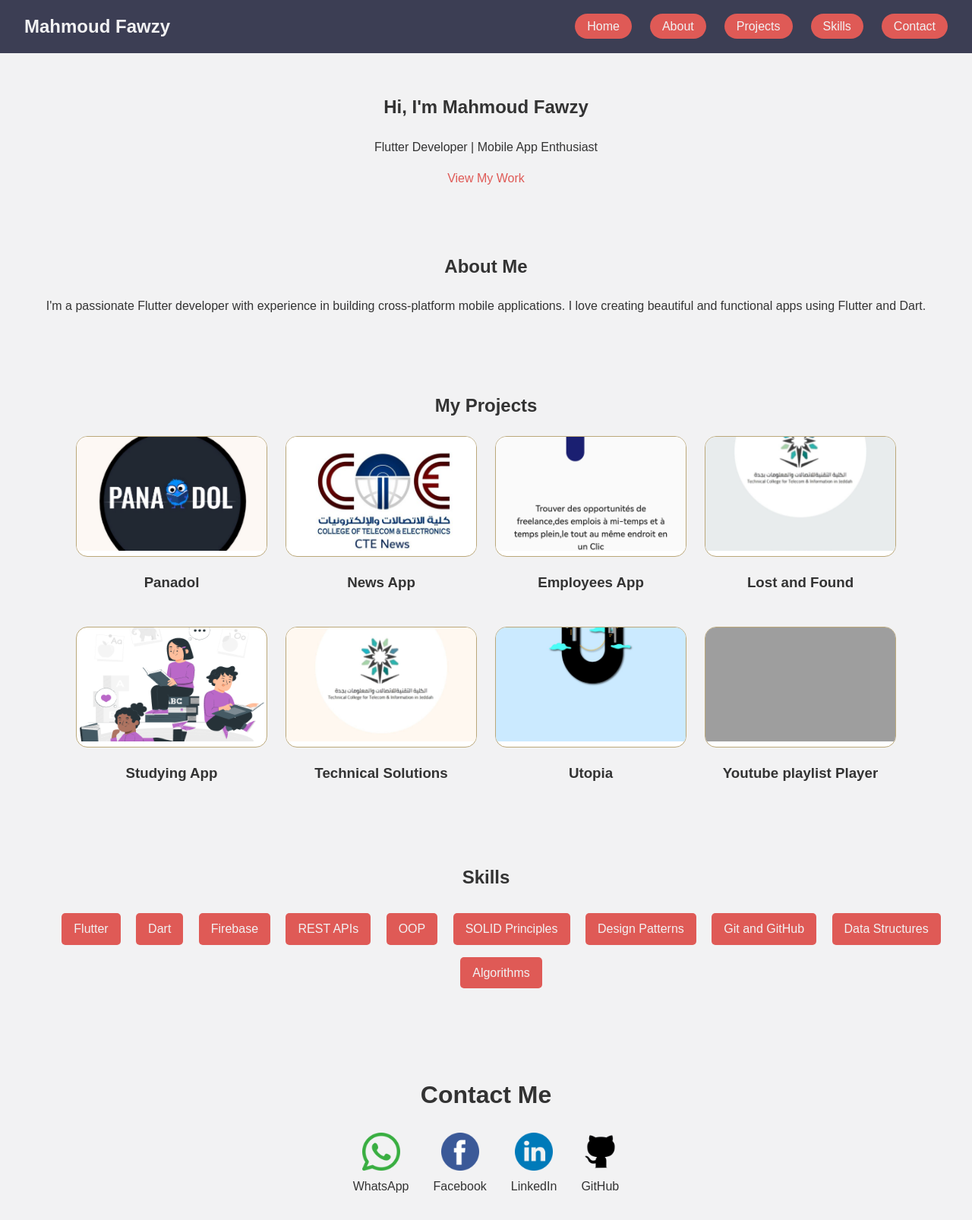
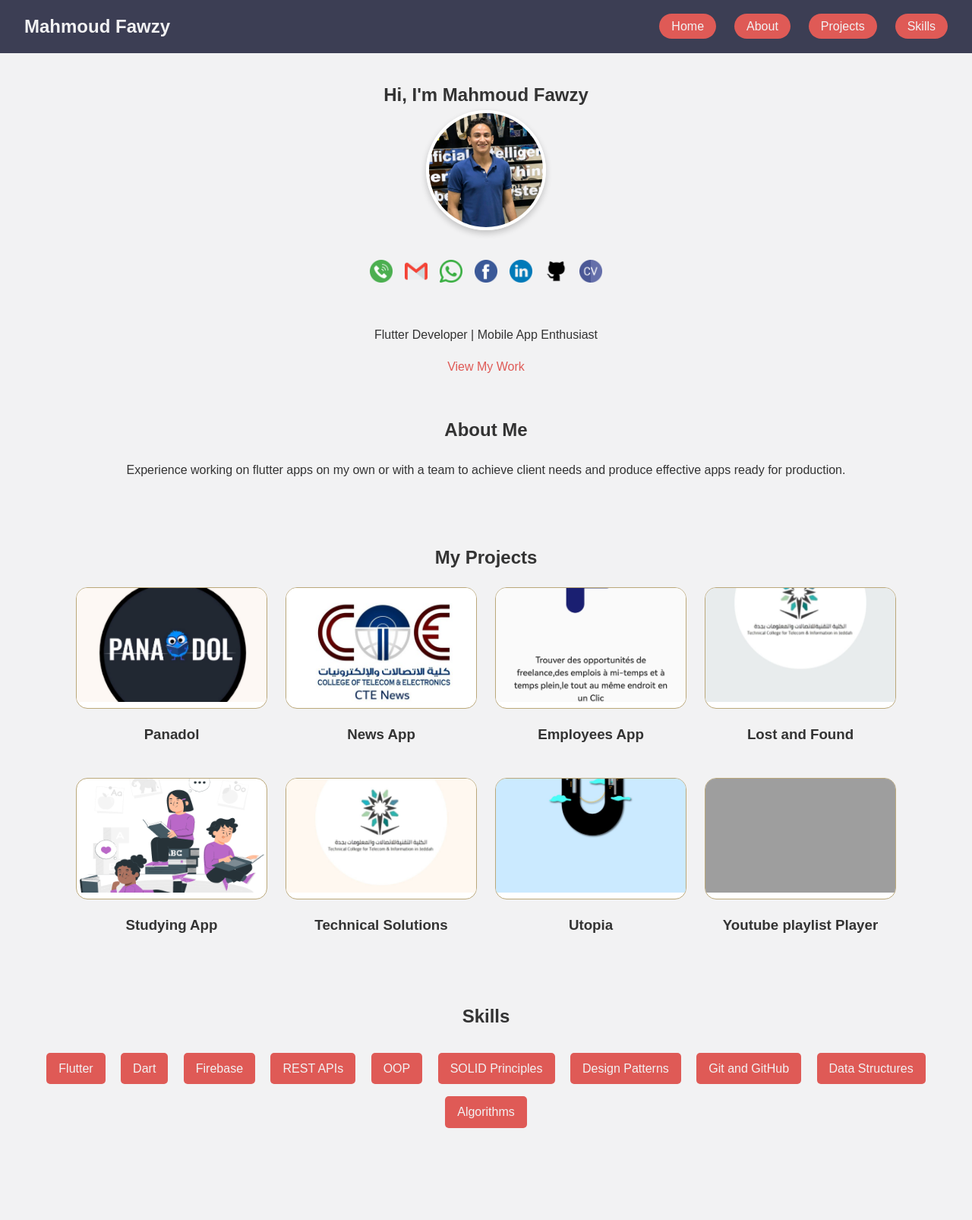
Before and after one commit to mahmoudFawzee/portfolio, a plain HTML site: page index.html in a window 1280 px wide. Shown: the whole page at 76% size. After the commit the page ends 1525 px from the top, so only its background shows below. Drawn offline with Linux system fonts and the light colour scheme; grey boxes are pictures that could not be loaded.

Commit message:
add some updates

```diff
--- a/index.html
+++ b/index.html
@@ -3,7 +3,7 @@
 <head>
   <meta charset="UTF-8">
   <meta name="viewport" content="width=device-width, initial-scale=1.0">
-  <title>Your Name - Flutter Developer</title>
+  <title>Mahmoud Fawzy - Flutter Developer</title>
   <link rel="stylesheet" href="style.css">
 </head>
 <body>
@@ -18,7 +18,6 @@
         <li><a href="#about">About</a></li>
         <li><a href="#projects">Projects</a></li>
         <li><a href="#skills">Skills</a></li>
-        <li><a href="#contact">Contact</a></li>
       </ul>
     </div>
   </nav>
@@ -28,7 +27,43 @@
 
 
     <h1>Hi, I'm Mahmoud Fawzy</h1>
+    <img src="assets/images/my_image.jpeg" alt="mahmoud fawzee" class="profile-image">
+    <!-- Contact Section -->
+  <section id="contact">
+    <form id="contact-form">
+    <div class="social-links">
 
+      <a href="tel:+201002998596" target="_blank" class="social-link">
+        <img src="assets/icons/phone-call.png" alt="mobile">
+
+      </a>
+
+      <a href="mailto:mahmoudfawzee1511@gmail.com" target="_blank" class="social-link">
+        <img src="assets/icons/gmail.png" alt="gmail">
+
+      </a>
+      <a href="https://wa.me/+201002998596" target="_blank" class="social-link">
+        <img src="assets/icons/whatsapp.png" alt="WhatsApp">
+
+      </a>
+      <a href="https://www.facebook.com/mahmoud.fawzee.7" target="_blank" class="social-link">
+        <img src="assets/icons/facebook.png" alt="Facebook">
+
+      </a>
+      <a href="https://www.linkedin.com/in/mahmoud-fawzee-08b196225" target="_blank" class="social-link">
+        <img src="assets/icons/linkedin.png" alt="LinkedIn">
+
+      </a>
+      <a href="https://github.com/mahmoudFawzee" target="_blank" class="social-link">
+        <img src="assets/icons/github.png" alt="GitHub">
+
+      </a>
+      <a href="assets/files/Mahmoud-Fawzee-flutter-developer-CV.pdf" download="Mahmoud-Fawzee-flutter-developer-CV.pdf" target="_blank" class="social-link">
+        <img src="assets/icons/cv-icon.png" alt="download cv">
+      </a>
+    </div>
+    </form>
+  </section>
     <p>Flutter Developer | Mobile App Enthusiast</p>
     <a href="#projects">View My Work</a>
   </section>
@@ -36,7 +71,7 @@
   <!-- About Section -->
   <section id="about">
     <h2>About Me</h2>
-    <p>I'm a passionate Flutter developer with experience in building cross-platform mobile applications. I love creating beautiful and functional apps using Flutter and Dart.</p>
+    <p>Experience working on flutter apps on my own or with a team to achieve client needs and produce effective apps ready for production.</p>
   </section>
 
 <!-- Projects Section -->
@@ -51,7 +86,7 @@
 <section id="project-details" style="display: none;">
     <a href="#projects" class="back-button">← Back to Projects</a>
     <div class="project-details-content">
-      <h1 id="project-name"></h1>
+      <h1 id="project-name">PROJECT 1</h1>
       <p id="project-description"></p>
       <div class="slider-container">
         <div id="project-images" class="project-images"></div>
@@ -80,33 +115,29 @@
   </section>
 
   <!-- Contact Section -->
-  <section id="contact">
+  <!-- <section id="contact">
     <form id="contact-form">
         <h2>Contact Me</h2>
     <div class="social-links">
-      <!-- WhatsApp -->
-      <a href="https://wa.me/+201002998596" target="_blank" class="social-link">
+      <!-- <a href="https://wa.me/+201002998596" target="_blank" class="social-link">
         <img src="assets/icons/whatsapp.png" alt="WhatsApp">
-        <span>WhatsApp</span>
       </a>
-      <!-- Facebook -->
       <a href="https://www.facebook.com/mahmoud.fawzee.7" target="_blank" class="social-link">
         <img src="assets/icons/facebook.png" alt="Facebook">
-        <span>Facebook</span>
+
       </a>
-      <!-- LinkedIn -->
       <a href="https://www.linkedin.com/in/mahmoud-fawzee-08b196225" target="_blank" class="social-link">
         <img src="assets/icons/linkedin.png" alt="LinkedIn">
-        <span>LinkedIn</span>
+
       </a>
-      <!-- GitHub -->
       <a href="https://github.com/mahmoudFawzee" target="_blank" class="social-link">
         <img src="assets/icons/github.png" alt="GitHub">
-        <span>GitHub</span>
       </a>
     </div>
     </form>
   </section>
+ -->
+
 
   <script src="script.js"></script>
 </body>
--- a/script.js
+++ b/script.js
@@ -15,6 +15,15 @@ document.getElementById('contact-form').addEventListener('submit', function (e)
     this.reset();
 });
 
+//cv download
+function downloadPDF() {
+  const link = document.createElement("a");
+  link.href = "assets/files/Mahmoud-Fawzee-flutter-developer-CV.pdf"; // PDF file path
+  link.download = "Mahmoud-Fawzee-flutter-developer-CV.pdf"; // Default download name
+  document.body.appendChild(link);
+  link.click();
+  document.body.removeChild(link);
+}
 const projects = [
   //panadol
     {
--- a/style.css
+++ b/style.css
@@ -10,7 +10,7 @@
     }
 
     .nav-right ul {
-      flex-direction: column;
+      flex-direction: row;
     }
 
     .nav-right li {
@@ -78,7 +78,7 @@ body {
 
   /* Sections */
   section {
-    padding: 2rem;
+    padding: 1rem 1rem;
     text-align: center;
   }
 
@@ -117,11 +117,26 @@ body {
   button:hover {
     background-color: #3C3E54; /* Secondary Color (30%) */
   }
-  /* Full-page container */
-
+#home>h1{
+  margin-bottom: 0;
+}
+#contact-form{
+  margin-top: 0;
+}
+.social-link{
+  margin-top: 0;
+}
   /* Circular image container */
 
-
+  .profile-image {
+    width: 150px; /* Adjust size as needed */
+    height: 150px; /* Adjust size as needed */
+    border-radius: 50%; /* Makes the image circular */
+    object-fit: cover; /* Ensures the image covers the area without distortion */
+    border: 4px solid #fff; /* Optional: Adds a border around the image */
+    box-shadow: 0 4px 8px rgba(0, 0, 0, 0.2); /* Optional: Adds a shadow */
+    margin: 0;
+  }
 
 
 
@@ -170,7 +185,7 @@ body {
     font-size: 1.2rem;
   }
   /* Project name styling */
-  image
+
   /* Skills Section */
   #skills ul {
     list-style: none;
@@ -186,28 +201,7 @@ body {
     border-radius: 5px;
   }
 
-  /* Contact Form */
-  #contact-form input, #contact-form textarea {
-    display: block;
-    width: 100%;
-    margin: 0.5rem 0;
-    padding: 0.5rem;
-    border: 1px solid #3C3E54; /* Secondary Color (30%) */
-    border-radius: 5px;
-  }
 
-  #contact-form button {
-    background-color: #DF5A56; /* Accent Color (10%) */
-    color: #F2F2F3; /* Light text for contrast */
-    padding: 0.5rem 1rem;
-    border: none;
-    cursor: pointer;
-    border-radius: 5px;
-  }
-
-  #contact-form button:hover {
-    background-color: #3C3E54; /* Secondary Color (30%) */
-  }
 
   /* Project Details Section */
 #project-details {
@@ -320,7 +314,7 @@ body {
 .social-links {
   display: flex;
   justify-content: center;
-  gap: 2rem; /* Space between links */
+  gap: 1rem; /* Space between links */
   flex-wrap: wrap; /* Wrap links on smaller screens */
 }
 
@@ -335,8 +329,8 @@ body {
 }
 
 .social-link img {
-  width: 50px; /* Adjust icon size */
-  height: 50px;
+  width: 30px; /* Adjust icon size */
+  height: 30px;
   margin-bottom: 0.5rem;
 }
 
```
Also changed, not shown: assets/icons/cv-icon.png (added), assets/icons/gmail.png (added), assets/icons/phone-call.png (added), 2 other files.
